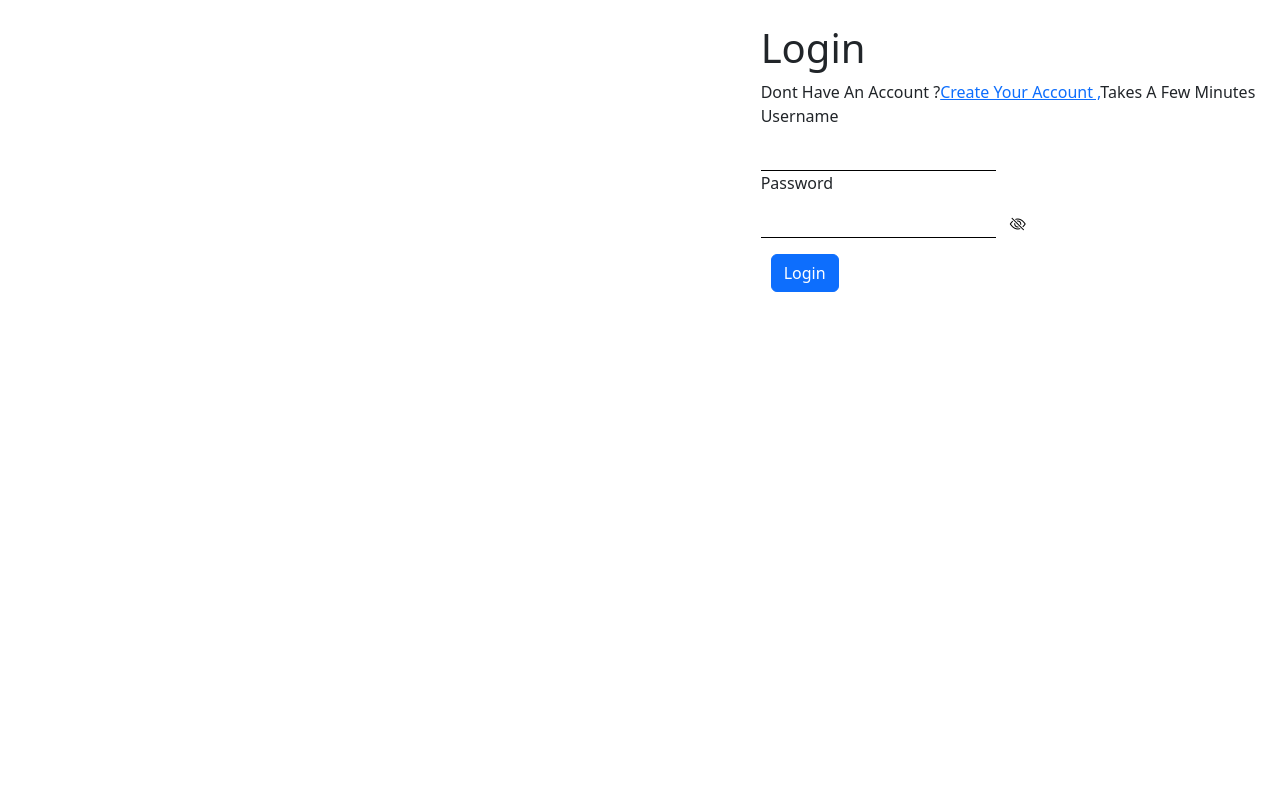
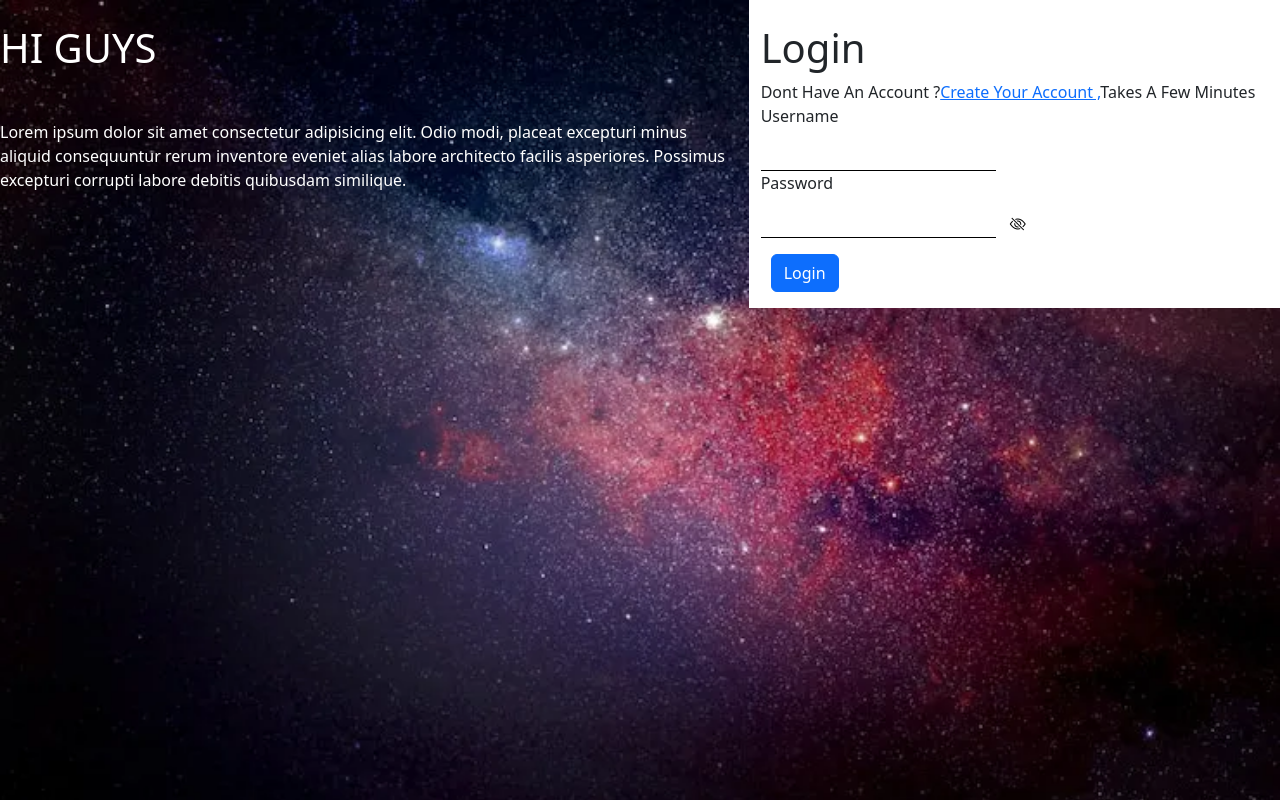
Before and after one commit to YhordiUr/Login, a plain HTML site: page index.html in a window 1280 px wide. Drawn offline with nearby package versions, Linux system fonts and the light colour scheme; the site is published under a folder, as on GitHub Pages, so addresses that start at the root find nothing.

Commit message:
Add files via upload

```diff
--- a/css/styles.css
+++ b/css/styles.css
@@ -1,5 +1,5 @@
 .bg-wallpaper{
-    background-image: url(/img/bg-galaxy_.webp);
+    background-image: url(../img/bg-galaxy_.webp);
 
    background-size: cover;
 background-repeat: no-repeat;
```
